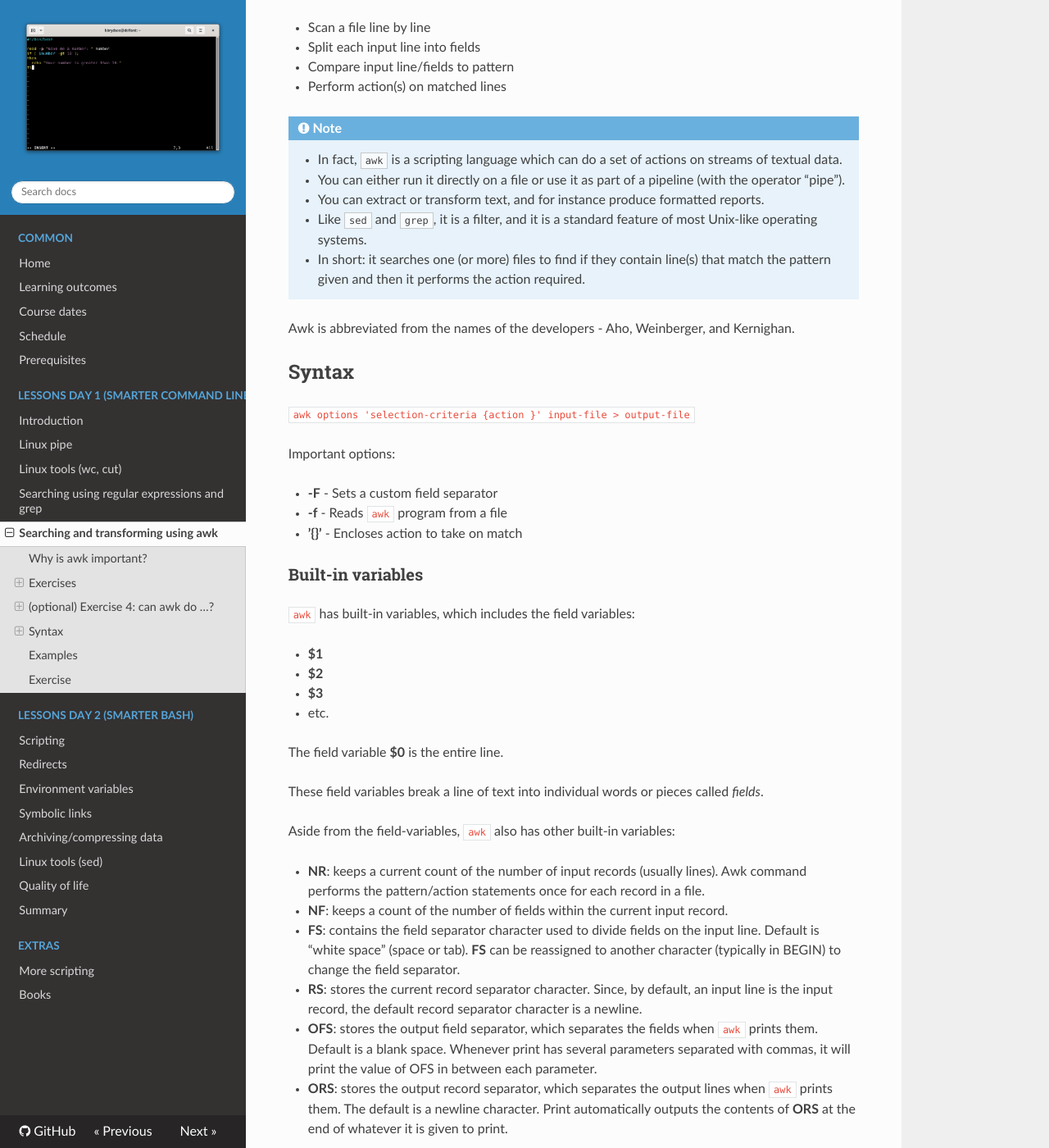
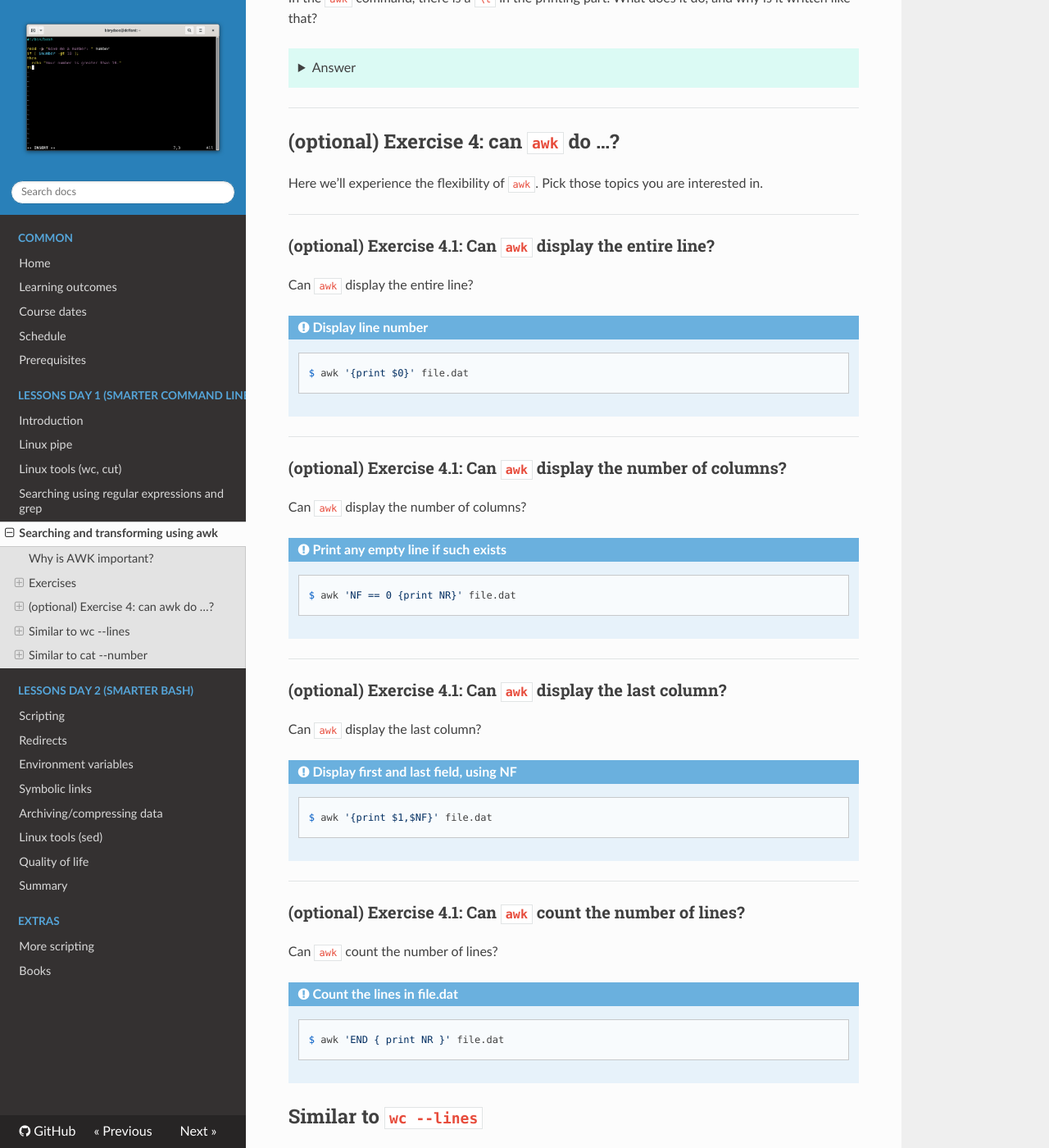
Before and after one commit to UPPMAX/linux-command-line-201, an MkDocs documentation site: the page built from docs/sessions/awk/README.md, in a window 1280 px wide and 1400 px high, scrolled down 3350 px. Shown: the whole window at 82% size. Built offline with MkDocs 1.6.1, drawn with Linux system fonts in a browser that asks for light colours; nearby versions of some CDN libraries; some of the changed text lies outside the part shown.

Commit message:
First merge of exercises

````diff
--- a/docs/sessions/awk/README.md
+++ b/docs/sessions/awk/README.md
@@ -6,23 +6,22 @@
   - gawk
 ---
 
-# `awk`
+# AWK
 
 !!! info "Learning outcomes"
 
     - Learners can use `awk`
-    - Learners have practiced using a book on `awk`
+    - Learners have practiced using a book on AWK
     - Learners can use `awk` in pipes
     - Learners can use `awk` to read a specific column
     - Learners can use `awk` to transform text
     - Learners can use regular expressions in `awk`
     - Learners have practiced reading bash commands
 
-## Why is `awk` important?
+## Why is AWK important?
 
 AWK is a programming language for text processing
 that is included with Linux.
-
 As a Turing-complete programming language,
 it can -by definition- solve any computational problem.
 
@@ -188,13 +187,13 @@
 
 ### Exercise 2: printing selected fields
 
-- Read the text at
-  [chapter 6.2.2: 'Formatting fields'](https://tldp.org/LDP/Bash-Beginners-Guide/html/sect_06_02.html#sect_06_02_02)
+Read the text at
+[chapter 6.2.2: 'Formatting fields'](https://tldp.org/LDP/Bash-Beginners-Guide/html/sect_06_02.html#sect_06_02_02)
 
-- The first code example in this subsection uses multiple pipes.
-  Run the command until the first pipe. What
-  do you see? How do you explain in English what this does?
-  Use the `ls` manual.
+The first code example in this subsection uses multiple pipes.
+Run the command until the first pipe. What
+do you see? How do you explain in English what this does?
+Use the `ls` manual.
 
 ??? tip "Answer"
 
@@ -235,9 +234,9 @@
 
 ---
 
-- The first code example in this subsection uses multiple pipes.
-  Run the command until the second pipe. What
-  do you see? How do you explain in English what this does?
+The first code example in this subsection uses multiple pipes.
+Run the command until the second pipe. What
+do you see? How do you explain in English what this does?
 
 ??? tip "Answer"
 
@@ -372,15 +371,130 @@
 
 ### Exercise 3: regular expressions
 
-- Read the text at
-  [chapter 6.2.3: 'The print command and regular expressions'](https://tldp.org/LDP/Bash-Beginners-Guide/html/sect_06_02.html#sect_06_02_03)
+Read the text at
+[chapter 6.2.3: 'The print command and regular expressions'](https://tldp.org/LDP/Bash-Beginners-Guide/html/sect_06_02.html#sect_06_02_03)
 
-- ...
+The first code example in this subsection uses a pipe.
+Run the command until the pipe. What
+do you see? How do you explain in English what this does?
+Use the `df` manual.
 
 ??? tip "Answer"
 
-    ...
+    The first code example in this subsection is:
 
+    ```bash
+    df -h | awk '/dev\/hd/ { print $6 "\t: " $5 }'
+    ```
+
+    The command until the pipe is:
+
+    ```bash
+    df -h
+    ```
+
+    Running it shows something similar to this:
+
+    ```bash
+    $ df -h
+    Filesystem      Size  Used Avail Use% Mounted on
+    tmpfs           1.6G  2.9M  1.6G   1% /run
+    /dev/nvme0n1p2  468G  226G  219G  51% /
+    tmpfs           7.6G   29M  7.6G   1% /dev/shm
+    tmpfs           5.0M  8.0K  5.0M   1% /run/lock
+    efivarfs        438K  293K  141K  68% /sys/firmware/efi/efivars
+    /dev/nvme0n1p1  511M   73M  439M  15% /boot/efi
+    tmpfs           1.6G  148K  1.6G   1% /run/user/1000
+    ```
+
+    Using the manual of `df`:
+
+    ```bash
+    man df
+    ```
+
+    In English: show the file system space usage (`df`)
+    in a human-readable format (`-h`, also `--human-readable`).
+
+
+---
+
+Run the command in full. What do you see?
+
+Tip: if you see nothing, use `df -h | awk '/dev\// { print $6 "\t: " $5 }'
+
+??? tip "Answer"
+
+    The first code example in this subsection is:
+
+    ```bash
+    df -h | awk '/dev\/hd/ { print $6 "\t: " $5 }'
+    ```
+
+    Running it shows something similar to this:
+
+    ```bash
+    $ df -h | awk '/dev\/hd/ { print $6 "\t: " $5 }'
+    ```
+
+    On the computer used, this shows no output.
+
+    Running the alternative:
+
+    ```bash
+    $ df -h | awk '/dev\// { print $6 "\t: " $5 }'
+    /	: 51%
+    /dev/shm	: 1%
+    /boot/efi	: 15%
+    ```
+
+    It shows the percentage of disk space in use for all the
+    devices that have `dev` in the same.
+
+---
+
+This `awk` command uses a regular expression. What is it **exactly**?
+If it is formatted 'weirdly', why is that?
+
+??? tip "Answer"
+
+    The first code example in this subsection is:
+
+    ```bash
+    df -h | awk '/dev\/hd/ { print $6 "\t: " $5 }'
+    ```
+
+    The exact regular expression is the exact text between the
+    (unescaped) slashes:
+
+    ```bash
+    dev\/hd
+    ```
+
+    This is formatted 'weirdly', as it uses `\/` instead of
+    just `/`. This is because `awk` uses `/` to indicate the
+    start and end of a regular expression. Hence, for the same
+    character to be part of that regular expression, it is escaped
+    using a backslash.
+
+---
+
+In the `awk` command, there is a `\t` in the printing
+part. What does it do, and why is it written like that?
+
+??? tip "Answer"
+
+    The first code example in this subsection is:
+
+    ```bash
+    df -h | awk '/dev\/hd/ { print $6 "\t: " $5 }'
+    ```
+
+    The `\t` prints a tab.
+
+    It is written like that,
+    as `\t` is simply decided as the way how we write a tab,
+    similar to the convention that `\n` is a newline.
 
 ---
 
@@ -391,105 +505,58 @@
 
 ---
 
-### (optional) Exercise 4.1: Can `grep` do X?
+### (optional) Exercise 4.1: Can `awk` display the entire line?
 
-Can `awk` do X?
+Can `awk` display the entire line?
+
+!!! note "Display line number"
+
+    ```bash
+    $ awk '{print $0}' file.dat
+    ```
 
 ---
 
+### (optional) Exercise 4.1: Can `awk` display the number of columns?
 
-<!-- markdownlint-disable --><!-- Not checked for markdown style for now -->
+Can `awk` display the number of columns?
 
-This is a very powerful command which finds patterns in a file and can perform arithmetic/string operations. You can use it to transform data files and produce formatted reports.
-
-It allows the user to use variables, numeric functions, string functions, and logical operators.
-
-Things ``awk`` can do:
-
-- Scan a file line by line
-- Split each input line into fields
-- Compare input line/fields to pattern
-- Perform action(s) on matched lines
-
-!!! note
-
-    - In fact, ``awk`` is a scripting language which can do a set of actions on streams of textual data.
-    - You can either run it directly on a file or use it as part of a pipeline (with the operator "pipe").
-    - You can extract or transform text, and for instance produce formatted reports.
-    - Like ``sed`` and ``grep``, it is a filter, and it is a standard feature of most Unix-like operating systems.
-    - In short: it searches one (or more) files to find if they contain line(s) that match the pattern given and then it performs the action required.
-
-Awk is abbreviated from the names of the developers - Aho, Weinberger, and Kernighan.
-
-## Syntax
-
-``awk options 'selection-criteria {action }' input-file > output-file``
-
-Important options:
-
-- **-F** - Sets a custom field separator
-- **-f** - Reads ``awk`` program from a file
-- **'{}'** - Encloses action to take on match
-
-### Built-in variables
-
-``awk`` has built-in variables, which includes the field variables:
-
-- **$1**
-- **$2**
-- **$3**
-- etc.
-
-The field variable **$0** is the entire line.
-
-These field variables break a line of text into individual words or pieces called *fields*.
-
-Aside from the field-variables, ``awk`` also has other built-in variables:
-
-- **NR**: keeps a current count of the number of input records (usually lines). Awk command performs the pattern/action statements once for each record in a file.
-- **NF**: keeps a count of the number of fields within the current input record.
-- **FS**: contains the field separator character used to divide fields on the input line. Default is "white space" (space or tab). **FS** can be reassigned to another character (typically in BEGIN) to change the field separator.
-- **RS**: stores the current record separator character. Since, by default, an input line is the input record, the default record separator character is a newline.
-- **OFS**: stores the output field separator, which separates the fields when ``awk`` prints them. Default is a blank space. Whenever print has several parameters separated with commas, it will print the value of OFS in between each parameter.
-- **ORS**: stores the output record separator, which separates the output lines when ``awk`` prints them. The default is a newline character. Print automatically outputs the contents of **ORS** at the end of whatever it is given to print.
-
-## Examples
-
-!!! hint
-
-    Code along!
-
-    Good files for this exercise can be found in the "exercises" -> "awk-qol" directory.
-
-!!! note "Search lines for a keyword"
+!!! note "Print any empty line if such exists"
 
     ```bash
-    $ awk '/carnivore/ {print}' file.dat
+    $ awk 'NF == 0 {print NR}' file.dat
     ```
 
-!!! note "Print only specific columns"
+---
+
+### (optional) Exercise 4.1: Can `awk` display the last column?
+
+Can `awk` display the last column?
+
+!!! note "Display first and last field, using NF"
 
     ```bash
-    $ awk '{print $1,$4}' file.dat
+    $ awk '{print $1,$NF}' file.dat
     ```
 
-!!! note "Search for the pattern ‘snow’ in the file 'myfile.txt' and print out the first column"
+---
+
+### (optional) Exercise 4.1: Can `awk` count the number of lines?
+
+Can `awk` count the number of lines?
+
+!!! note "Count the lines in file.dat"
 
     ```bash
-    $ awk '/snow/ {print$1}' myfile.txt
+    $ awk 'END { print NR }' file.dat
     ```
 
-!!! note "Print column 3 and 4 from file file.dat"
+Similar to `wc --lines`
+---
 
-    ```bash
-    $ awk '{print $3 "\t" $4}' file.dat
-    ```
+### (optional) Exercise 4.1: Can `awk` display the line number?
 
-!!! note "Print column 2 and 3 from file 'file.dat', but only those rows that contain the letter ‘r’"
-
-    ```bash
-    $ awk '/r/ {print $2 "\t" $3}' file.dat
-    ```
+Can `awk` display the line number?
 
 !!! note "Display line number"
 
@@ -497,74 +564,36 @@
     $ awk '{print NR,$0}' file.dat
     ```
 
-!!! note "Display first and last field, using NF"
+Similar to `cat --number`
+---
 
-    ```bash
-    $ awk '{print $1,$NF}' file.dat
-    ```
+### (optional) Exercise 4.1: Can `awk` work on comma-seperated files?
 
-!!! note "Display line from 2 to 5"
+Can `awk` work on comma-seperated files?
 
-    ```bash
-    $ awk 'NR==3, NR==6 {print NR,$0}' file.dat
-    ```
+---
 
-!!! note "Print the first field and the row number(NR) separated with ' - '"
+### (optional) Exercise 4.1: Can `awk` show something once at the start?
 
-    ```bash
-    $ awk '{print NR " - " $1 }' file.dat
-    ```
+Can `awk` do X?
 
-!!! note "Print third column/field"
+---
 
-    ```bash
-    $ awk '{print $3}' file.dat
-    ```
+### (optional) Exercise 4.1: Can `awk` show something once at the end?
 
-!!! note "Print any empty line if such exists"
+Can `awk` do X?
 
-    ```bash
-    $ awk 'NF == 0 {print NR}' file.dat
-    ```
+---
+
+### (optional) Exercise 4.1: Can `awk` use variables?
+
+Can `awk` use variables?
 
 !!! note "Finding the length of the longest line"
 
     ```bash
     $ awk '{ if (length($0) > max) max = length($0) } END { print max }' file.dat
     ```
-
-!!! note "Count the lines in file.dat"
-
-    ```bash
-    $ awk 'END { print NR }' file.dat
-    ```
-
-!!! note "Print all lines that has more than 20 characters"
-
-    ```bash
-    $ awk 'length($0) > 20' file.dat
-    ```
-
-!!! note "Check for a specific string in any specific column"
-
-    ```bash
-    $ awk '{ if($3 == "fur") print $0;}' file.dat
-    ```
-
-Some parts of this section was copied from <a href="https://www.geeksforgeeks.org/awk-command-unixlinux-examples/" target="_blank">https://www.geeksforgeeks.org/awk-command-unixlinux-examples/</a>.
-
-## Exercise
-
-Work with the files in the "exercises" - "awk-qol" directory.
-
-1. Search "myfile.txt" for the keyword "text".
-2. Print column 2 only, from "file.dat"
-3. Display line numbers on "myfile.txt"
-4. Count the lines in "myfile.txt"
-5. Check for the string "carnivore" in column 1 of "file.dat"
-6. Check for the string "carnivore" in column 2 of "file.dat"
-
-<!-- markdownlint-enable -->
 
 ---
 
````
